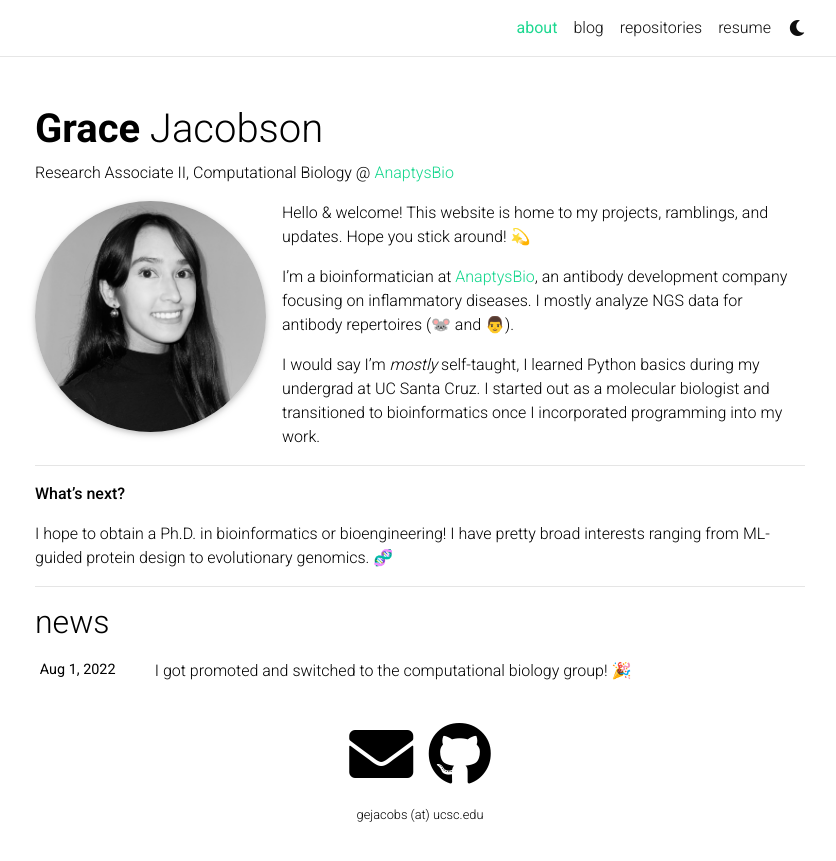
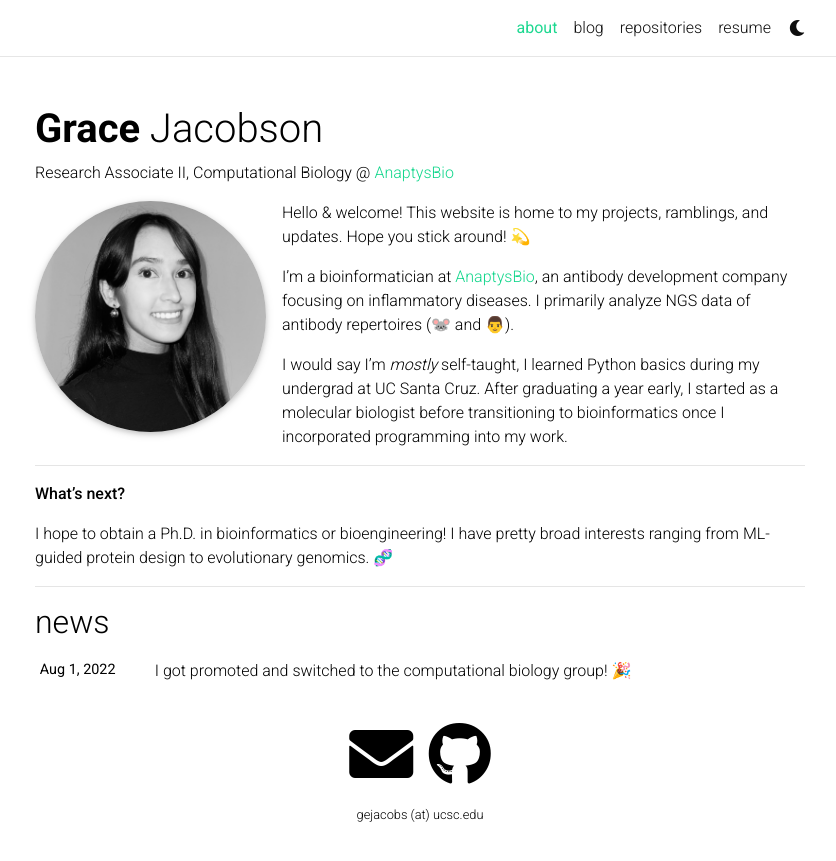
Before and after one commit to gracejacobson/gracejacobson.github.io, a Jekyll site: the page built from _pages/about.md, in a window 1280 px wide. Shown: the top 861 px of the page, without its empty margins (220-1056 px from the left). Built offline with Jekyll 4.4.1, drawn with Linux system fonts in a browser that asks for light colours; full-size pictures stand in for the smaller copies a plugin makes; emoji names are drawn with the system emoji font; comment, search, counter and statistics services are not loaded; a style sheet for code colours, icons or effects is not loaded.

Commit message:
Update about.md

```diff
--- a/_pages/about.md
+++ b/_pages/about.md
@@ -17,9 +17,9 @@ social: true  # includes social icons at the bottom of the page
 
 Hello & welcome! This website is home to my projects, ramblings, and updates. Hope you stick around! :dizzy:
 
-I'm a bioinformatician at [AnaptysBio](https://www.anaptysbio.com/), an antibody development company focusing on inflammatory diseases. I mostly analyze NGS data for antibody repertoires (:mouse: and :man:).
+I'm a bioinformatician at [AnaptysBio](https://www.anaptysbio.com/), an antibody development company focusing on inflammatory diseases. I primarily analyze NGS data of antibody repertoires (:mouse: and :man:).
 
-I would say I’m *mostly* self-taught, I learned Python basics during my undergrad at UC Santa Cruz. I started out as a molecular biologist and transitioned to bioinformatics once I incorporated programming into my work.
+I would say I’m *mostly* self-taught, I learned Python basics during my undergrad at UC Santa Cruz. After graduating a year early, I started as a molecular biologist before transitioning to bioinformatics once I incorporated programming into my work.
 
 ***
 
```
